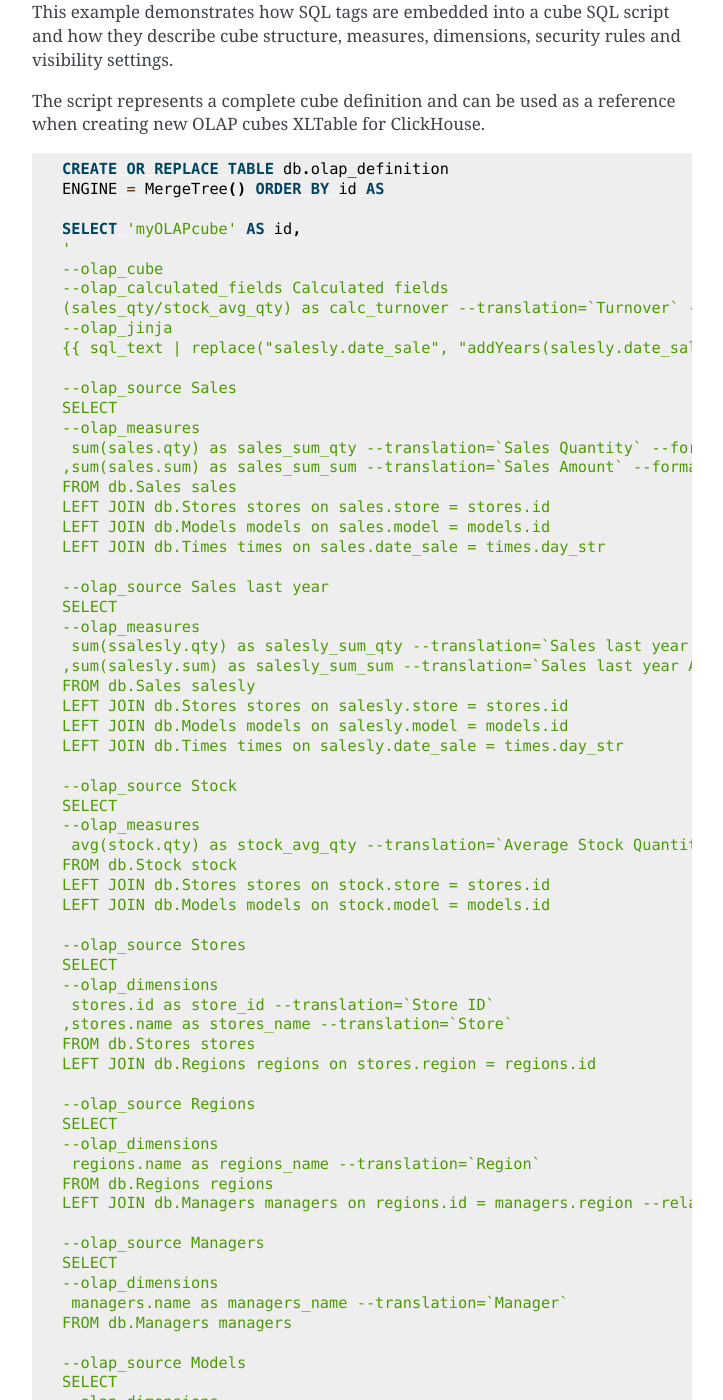
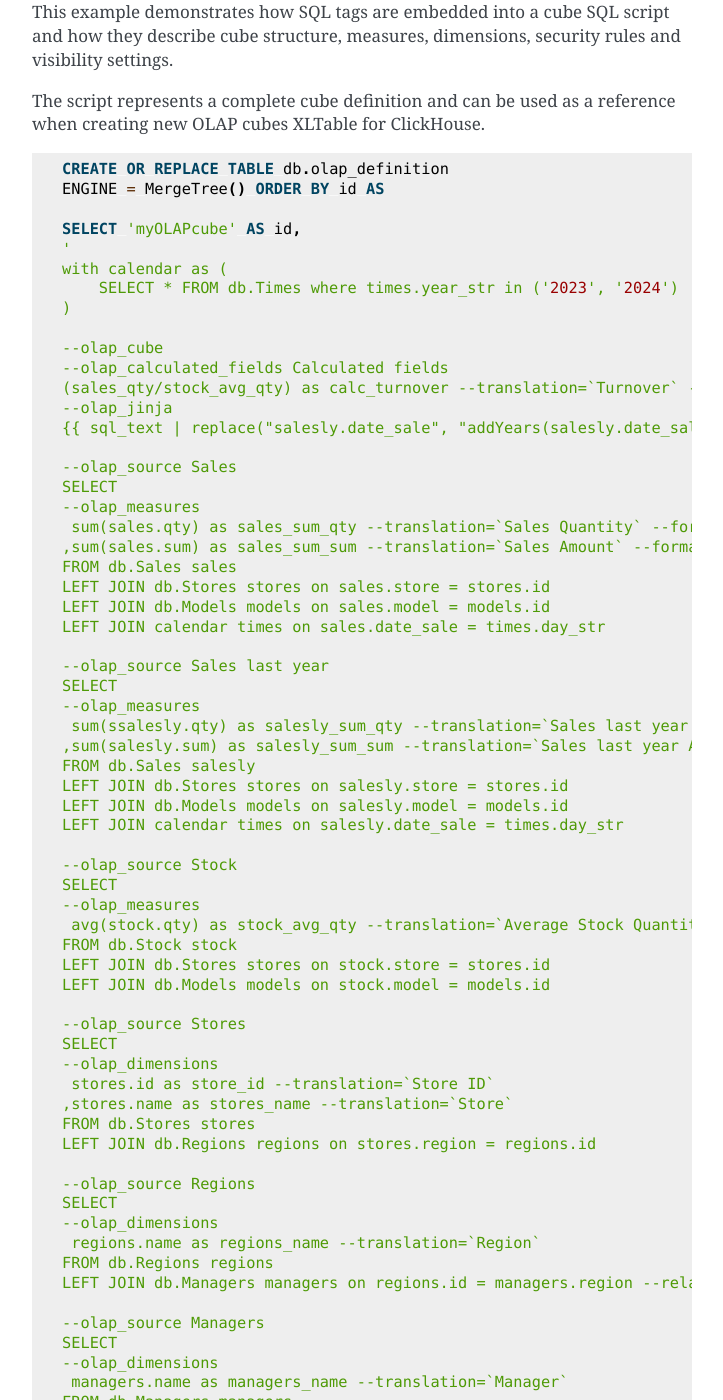
Before and after one commit to brmoscow/xltable, a Sphinx documentation site: the page built from docs/reference.rst, in a window 1280 px wide and 1400 px high, scrolled down 2171 px. Shown: the whole window, without its empty margins (388-1111 px from the left). Built offline with Sphinx 7.4.7, drawn with Linux system fonts in a browser that asks for light colours; some of the changed text lies outside the part shown.

Commit message:
some fixes in reference.rst and cubes.rst

```diff
--- a/docs/reference.rst
+++ b/docs/reference.rst
@@ -119,6 +119,10 @@ as a reference when creating new OLAP cubes XLTable for ClickHouse.
 
     SELECT 'myOLAPcube' AS id,
     '
+    with calendar as (
+        SELECT * FROM db.Times where times.year_str in ('2023', '2024')
+    )
+
     --olap_cube
     --olap_calculated_fields Calculated fields
     (sales_qty/stock_avg_qty) as calc_turnover --translation=`Turnover` --format=`#,##0;-#,##0`
@@ -133,7 +137,7 @@ as a reference when creating new OLAP cubes XLTable for ClickHouse.
     FROM db.Sales sales
     LEFT JOIN db.Stores stores on sales.store = stores.id
     LEFT JOIN db.Models models on sales.model = models.id
-    LEFT JOIN db.Times times on sales.date_sale = times.day_str
+    LEFT JOIN calendar times on sales.date_sale = times.day_str
 
     --olap_source Sales last year
     SELECT
@@ -143,7 +147,7 @@ as a reference when creating new OLAP cubes XLTable for ClickHouse.
     FROM db.Sales salesly
     LEFT JOIN db.Stores stores on salesly.store = stores.id
     LEFT JOIN db.Models models on salesly.model = models.id
-    LEFT JOIN db.Times times on salesly.date_sale = times.day_str
+    LEFT JOIN calendar times on salesly.date_sale = times.day_str
 
     --olap_source Stock
     SELECT
@@ -187,7 +191,7 @@ as a reference when creating new OLAP cubes XLTable for ClickHouse.
     ,toQuarter(toDate(times.day_str)) as times_quarter_str --hierarchy=`Dates` --translation=`Quarter`
     ,times.month_str as times_month_str --hierarchy=`Dates` --translation=`Month`
     ,times.day_str as times_day_str --hierarchy=`Dates` --translation=`Day`
-    FROM db.Times times
+    FROM calendar times
 
     --olap_user_role
     --olap_user_groups
```
Also changed, not shown: docs/cubes.rst (+5 -4 lines).
